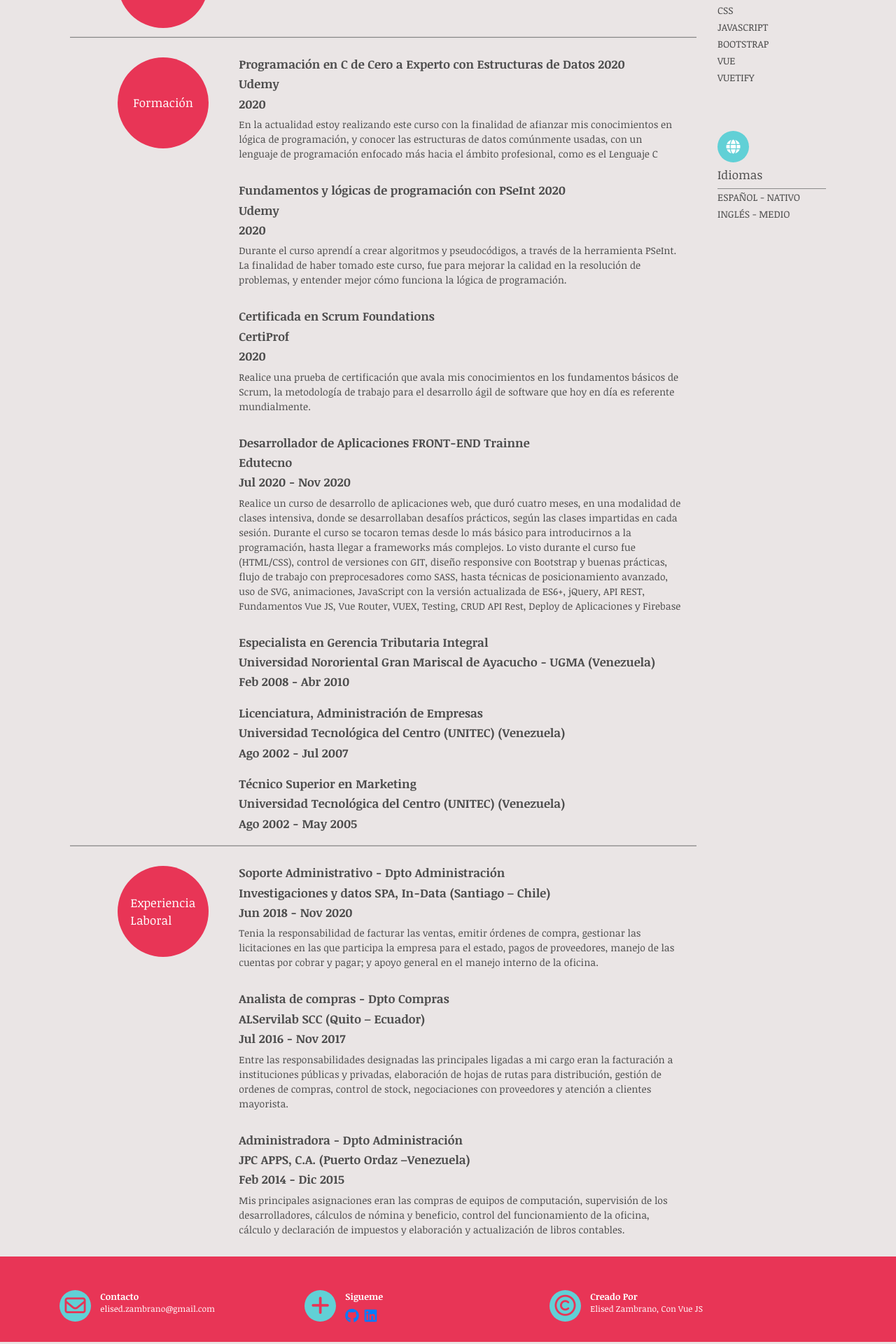
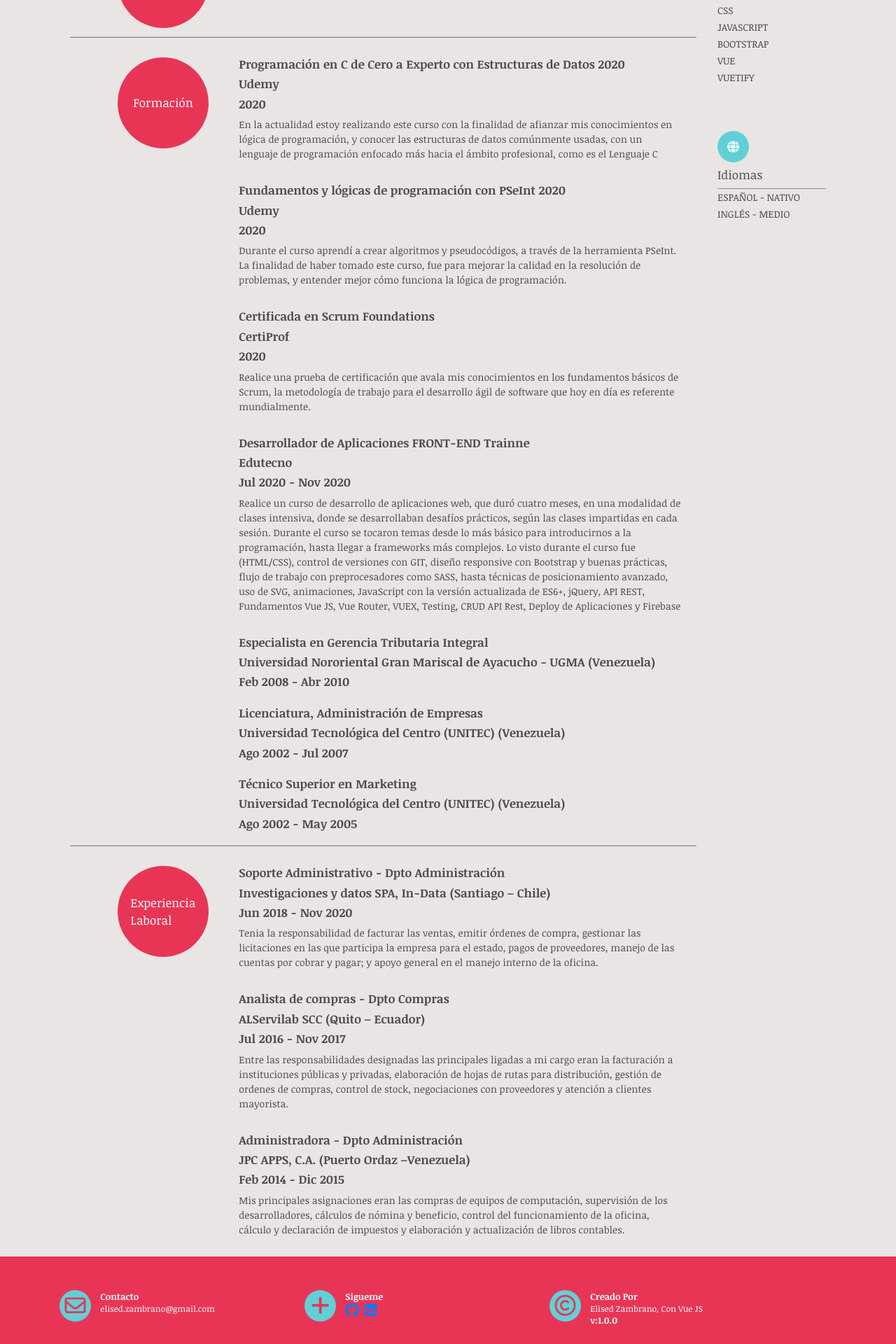
Before and after one commit to elisedzambranoM/PersonalPage, a Vue app: page /resumen in a window 1280 px wide. Shown: the part 381-2301 px from the top of the page at 70% size. Built offline with nearby package versions, Linux system fonts and the light colour scheme; the HTML template or start-up script is replaced by a standard one.

Commit message:
se arreglaron detalles de css

```diff
--- a/src/components/Footer/Footer.vue
+++ b/src/components/Footer/Footer.vue
@@ -4,7 +4,7 @@
       <div class="row pt-5 pb-4">
         <FooterItem title="Contacto" content="elised.zambrano@gmail.com" icon="far fa-envelope" class="col-md-4" showIcons="false" />
         <FooterItem title="Sigueme" icon="fas fa-plus" class="col-md-4" showIcons="true" />
-        <FooterItem title="Creado Por" content='Elised Zambrano, Con Vue JS' icon="far fa-copyright" class="col-md-4" showIcons="false"/>
+        <FooterItem title="Creado Por" content='Elised Zambrano, Con Vue JS' icon="far fa-copyright" class="col-md-4" showIcons="false" version="v:1.0.0"/>
         </div>
     </div>
   </div>
--- a/src/components/Footer/FooterItem.vue
+++ b/src/components/Footer/FooterItem.vue
@@ -10,8 +10,9 @@
       <h5>{{content}}</h5>
       <div v-if="showIcons == 'true'">
         <a href="https://github.com/elisedzambranoM" target="_blank"><i class="fab fa-github"></i></a>
-        <a href="https://www.linkedin.com/in/elised-zambrano-mart%C3%ADn-ba286911a/"><i class="fab fa-linkedin ml-2"></i></a>
+        <a href="https://www.linkedin.com/in/elised-zambrano-mart%C3%ADn-ba286911a/" target="_blank"><i class="fab fa-linkedin ml-2"></i></a>
       </div>
+      <div><span class="footerItem--title">{{version}}</span></div>
     </div>
 
   </div>
@@ -25,6 +26,7 @@ export default {
       icon: String,
       content: String,
       showIcons: String,
+      version: String,
     }
 
 
@@ -32,6 +34,7 @@ export default {
 </script>
 
 <style scope>
+
 .footerItem--icon{
    width: 45px;
   height: 45px;
@@ -44,19 +47,21 @@ export default {
 
 }
 .footerItem--title{
-   color: #ffffff;
+  color: #ffffff;
   font-family: "Noticia Text", serif;
   font-size: 13px;
   font-weight: bold;
-}
+ }
 h5{
   font-size: 12px;
   color: #ffffff;
+  margin-bottom: 0;
 }
-div i{
+.footerItem--title div a i{
   font-size: 20px;
 }
-div a:visited {
+.footerItem--title div a:visited i {
   color:#ffffff
 }
+
 </style>
```
